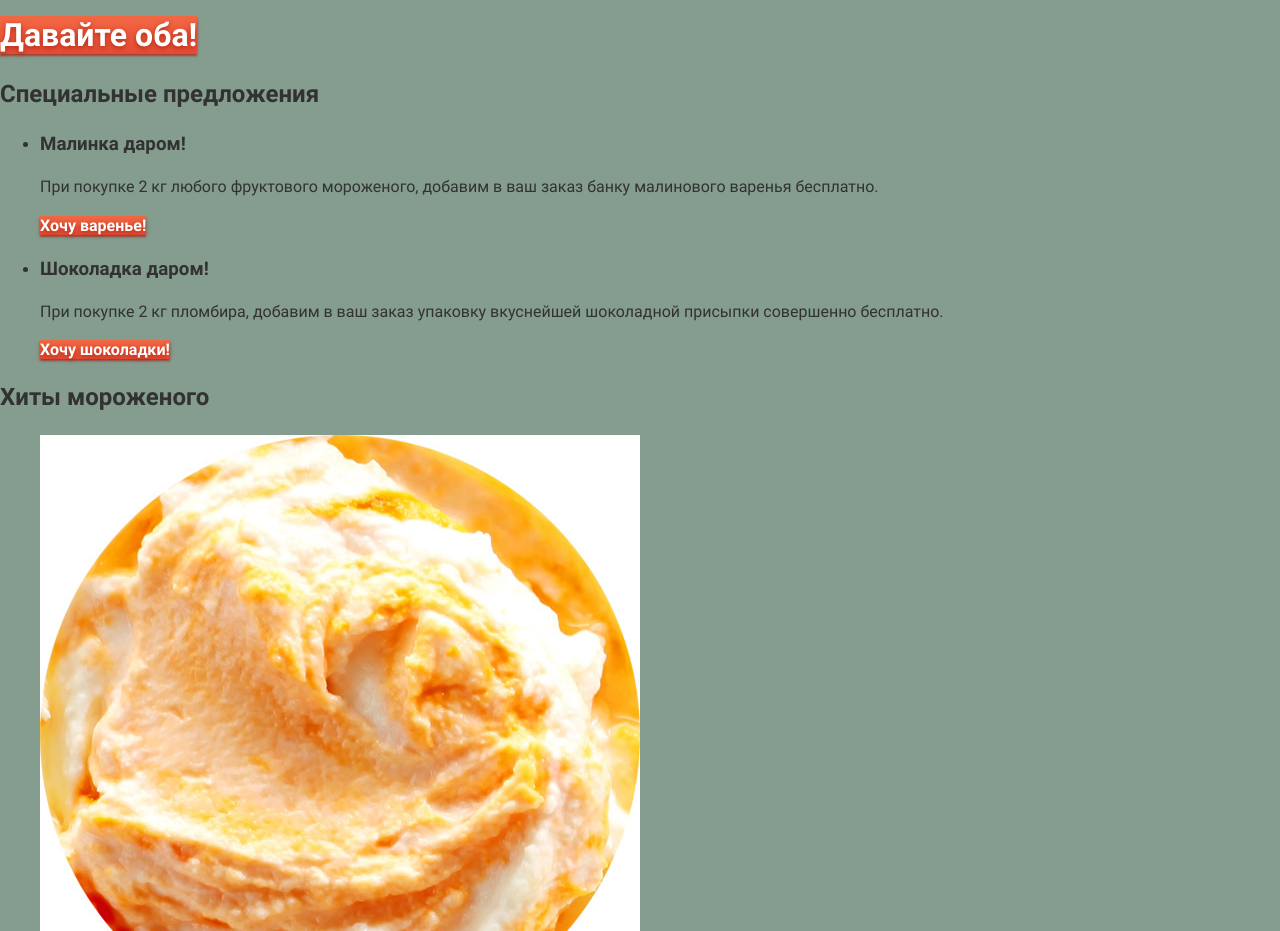
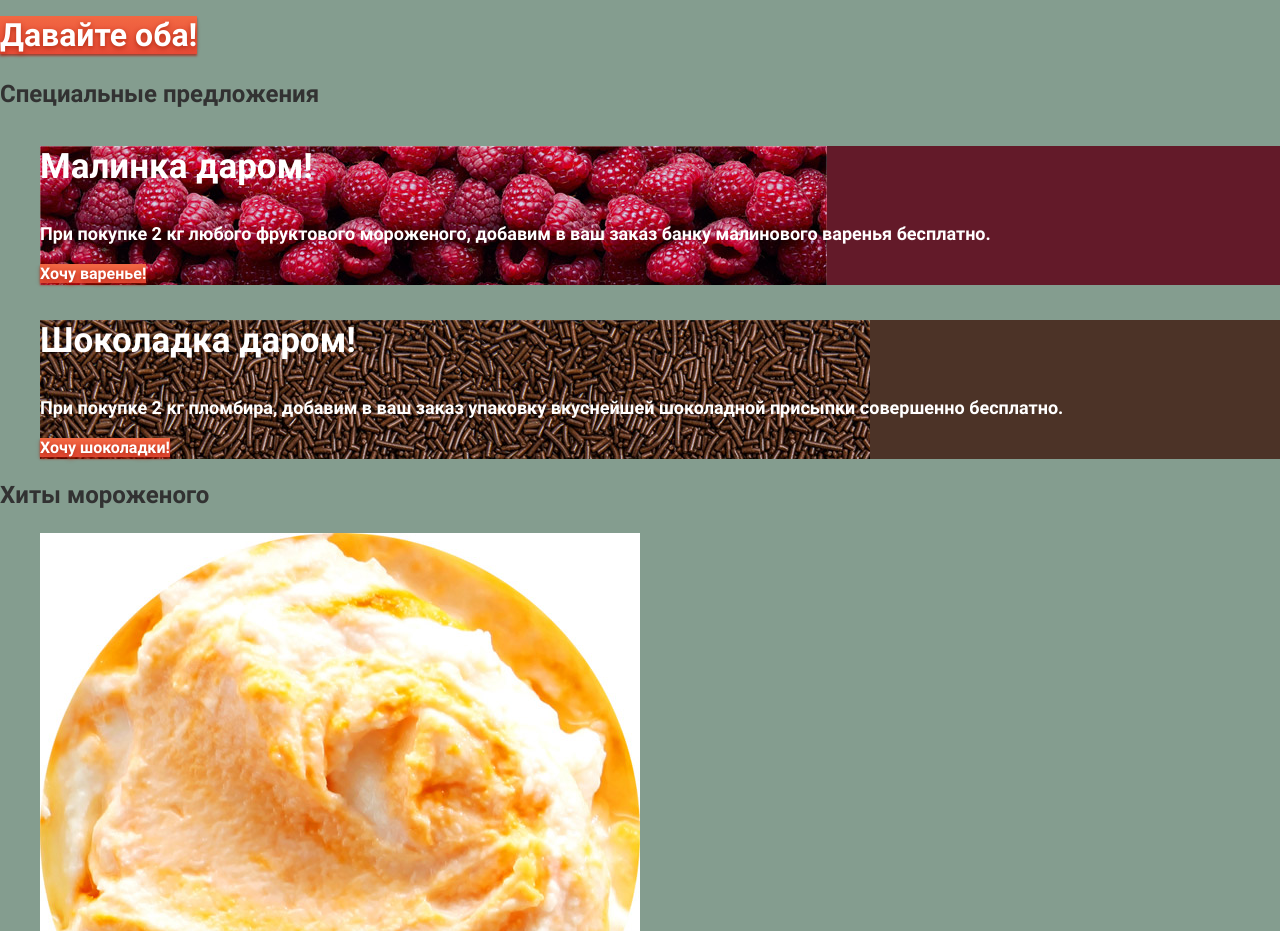
Before and after one commit to dmfedotov/glacy, a website: page docs/index.html in a window 1280 px wide. Shown: the part 3960-4891 px from the top of the page. Drawn offline with Linux system fonts and the light colour scheme; files whose address does not match are found by name.

Commit message:
Добавляет базовую стилизацию блоку banners

```diff
--- a/docs/index.html
+++ b/docs/index.html
@@ -96,7 +96,7 @@
       <h2 class="visually-hidden">Специальные предложения</h2>
 
       <ul class="banners__list">
-        <li class="banners__item">
+        <li class="banners__item  banners__item--raspberry">
           <h3 class="banners__title">Малинка даром!</h3>
           <p class="banners__desc">
             При покупке 2 кг любого фруктового мороженого, добавим
@@ -104,7 +104,7 @@
           </p>
           <a class="banners__link  button" href="catalog.html">Хочу варенье!</a>
         </li>
-        <li class="banners__item">
+        <li class="banners__item  banners__item--chocolate">
           <h3 class="banners__title">Шоколадка даром!</h3>
           <p class="banners__desc">
             При покупке 2 кг пломбира, добавим в ваш заказ упаковку
--- /dev/null
+++ b/source/sass/blocks/banners.scss
@@ -0,0 +1,26 @@
+.banners__list {
+  list-style-type: none;
+}
+
+.banners__title,
+.banners__desc {
+  font-weight: 700;
+  color: #ffffff;
+  line-height: 1.2;
+}
+
+.banners__title {
+  font-size: 35px;
+}
+
+.banners__desc {
+  font-size: 18px;
+}
+
+.banners__item--raspberry {
+  background: #631a29 url("../img/raspberry-bg.jpg") no-repeat;
+}
+
+.banners__item--chocolate {
+  background: #4c3327 url("../img/chocolate-bg.jpg") no-repeat;
+}
--- a/source/sass/style.scss
+++ b/source/sass/style.scss
@@ -9,3 +9,4 @@
 @import "blocks/button";
 @import "blocks/schedule";
 @import "blocks/offer";
+@import "blocks/banners";
```
Also changed, not shown: source/index.html (+2 -2 lines), docs/css/style.min.css.
